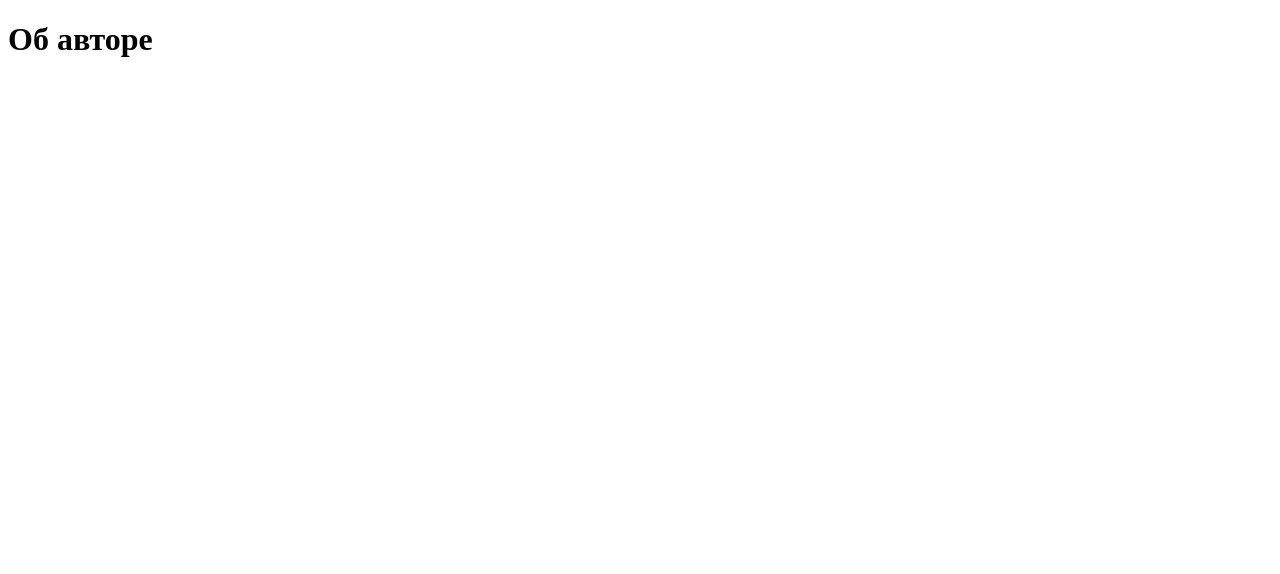
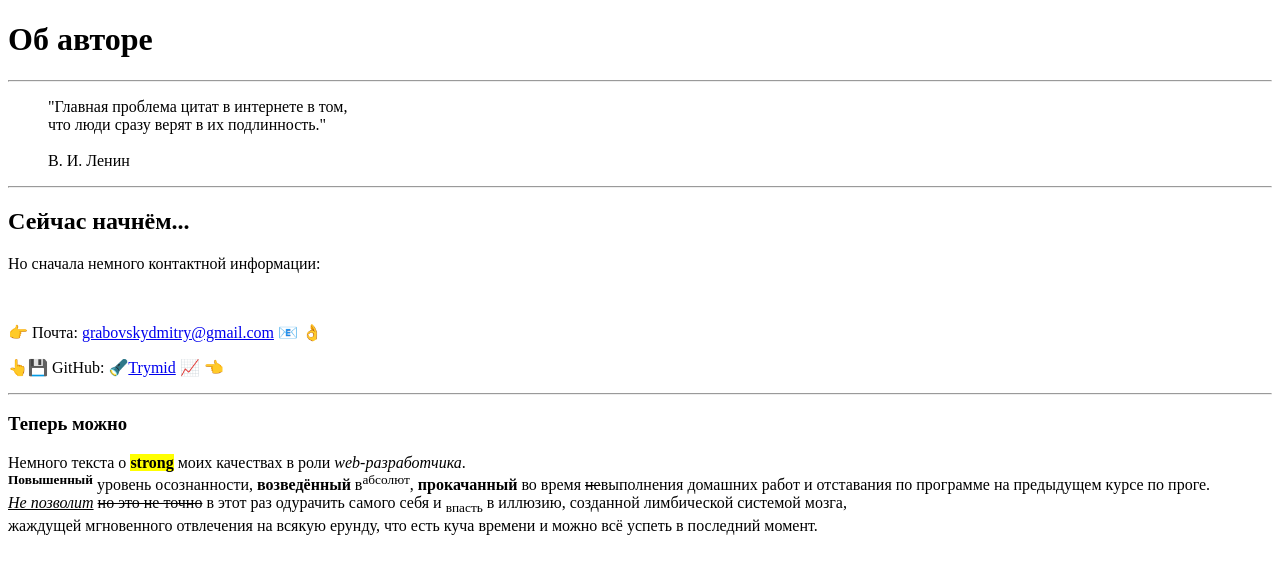
Before and after one commit to Trymid/if-html, a website: page about/index.html in a window 1280 px wide. Drawn offline with Linux system fonts and the light colour scheme.

Commit message:
Added all elements from homework description.

```diff
--- a/about/index.html
+++ b/about/index.html
@@ -6,6 +6,45 @@
   </head>
   <body>
     <h1>Об авторе</h1>
-    <!--    Some text-->
+    <hr />
+
+    <blockquote>
+      "Главная проблема цитат в интернете в том, <br />
+      что люди сразу верят в их подлинность." <br /><br />
+      В. И. Ленин
+    </blockquote>
+    <hr />
+
+    <h2>Сейчас начнём...</h2>
+    <p>Но сначала немного контактной информации:</p>
+    <br />
+    <p>
+      &#128073; Почта:
+      <a href="mailto:grabovskydmitry@gmail.com">grabovskydmitry@gmail.com</a>
+      &#128231; &#128076;
+    </p>
+
+    <p>
+      &#128070;&#128190; GitHub: &#128294;<a href="https://github.com/Trymid"
+        >Trymid</a
+      >
+      &#128200; &#128072;
+    </p>
+    <hr />
+
+    <h3>Теперь можно</h3>
+    <p>
+      Немного текста о <mark><strong>strong</strong></mark> моих качествах в
+      роли <em>web-разработчика</em>.<br />
+      <sup><strong>Повышенный</strong></sup> уровень осознанности,
+      <strong>возведённый</strong> в<sup>абсолют</sup>,
+      <strong>прокачанный</strong> во время <del>не</del>выполнения домашних
+      работ и отставания по программе на предыдущем курсе по проге.<br />
+      <ins><em>Не позволит</em></ins> <del>но это не точно</del> в этот раз
+      одурачить самого себя и <sub>впасть</sub> в иллюзию, созданной лимбической
+      системой мозга,<br />
+      жаждущей мгновенного отвлечения на всякую ерунду, что есть куча времени и
+      можно всё успеть в последний момент.
+    </p>
   </body>
 </html>
```
Also changed, not shown: index.html (+1 -1 lines).
